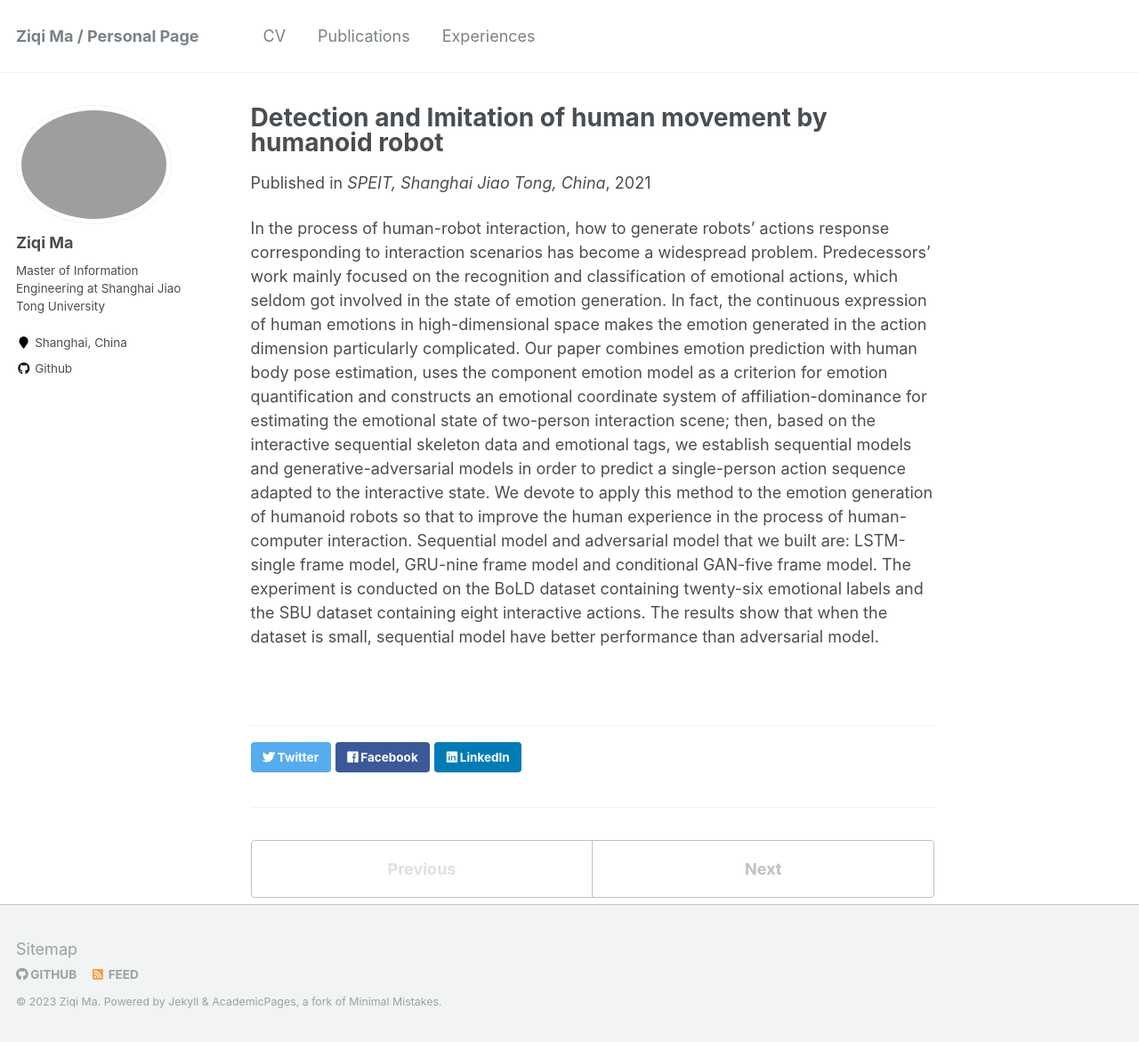
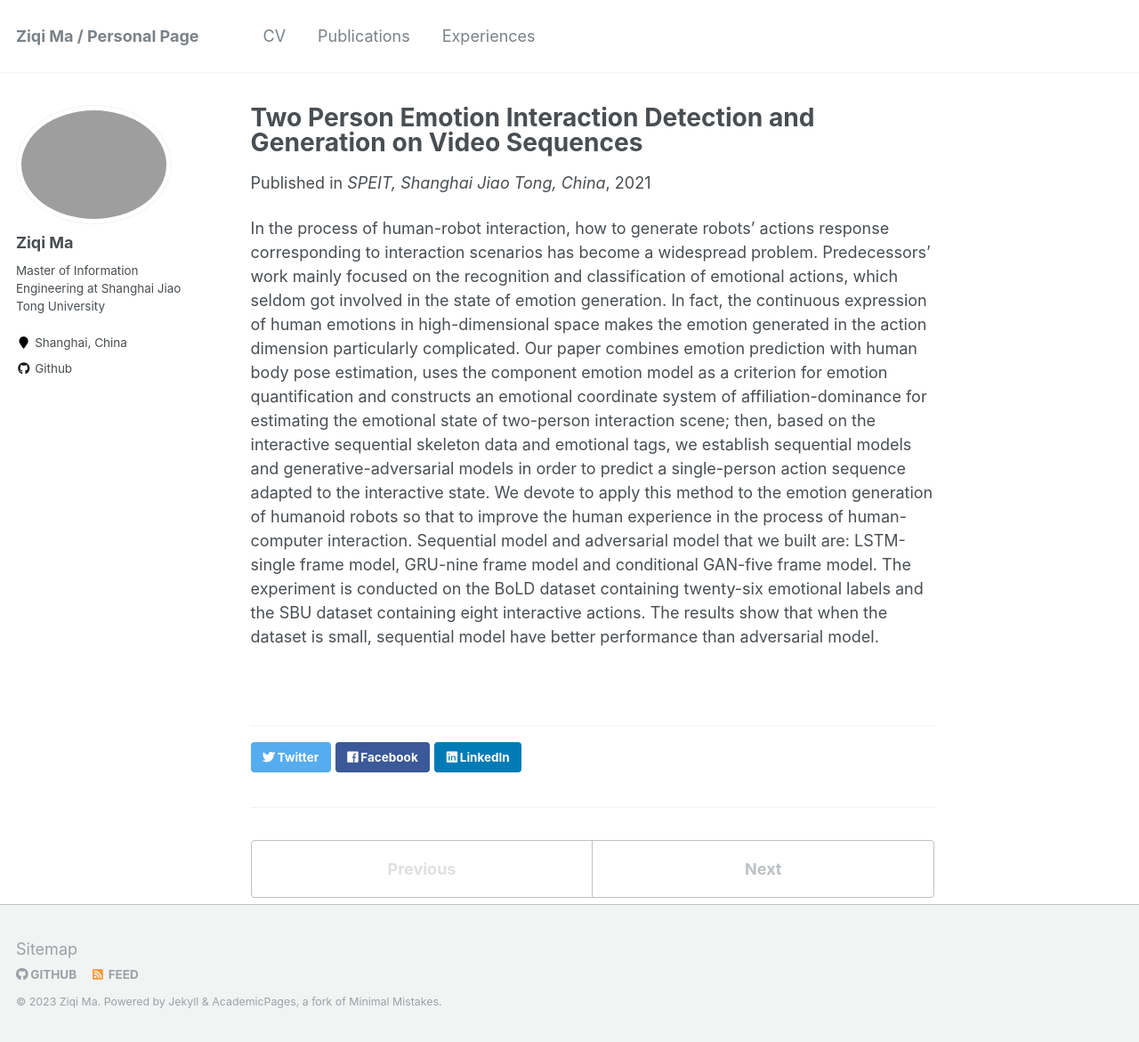
Before and after one commit to GuoyuloveSunshine/GuoyuloveSunshine.github.io, a Jekyll site: the page built from _publications/2021Bachelor.md, in a window 1280 px wide and 1171 px high. Shown: the whole window at 89% size. Built offline with Jekyll 4.4.1, drawn with Linux system fonts in a browser that asks for light colours.

Commit message:
fix bugs

```diff
--- a/_publications/2021Bachelor.md
+++ b/_publications/2021Bachelor.md
@@ -1,5 +1,5 @@
 ---
-title: "Detection and Imitation of human movement by humanoid robot"
+title: "Two Person Emotion Interaction Detection and Generation on Video Sequences"
 collection: Experiences
 permalink: /publications/Bachelor
 date: "Feb. 2021"
```
Also changed, not shown: _experiences/2021Bachelor.md (+1 -1 lines), _experiences/2022ENSTA.md (+1 -1 lines), _pages/cv.md (+1 -1 lines), _publications/2022ENSTA.md (+1 -1 lines).
